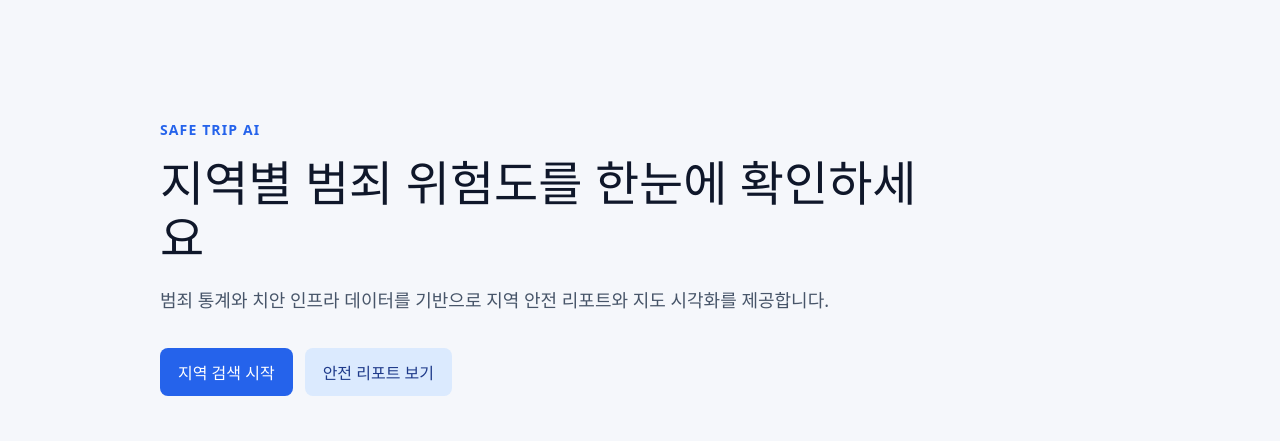
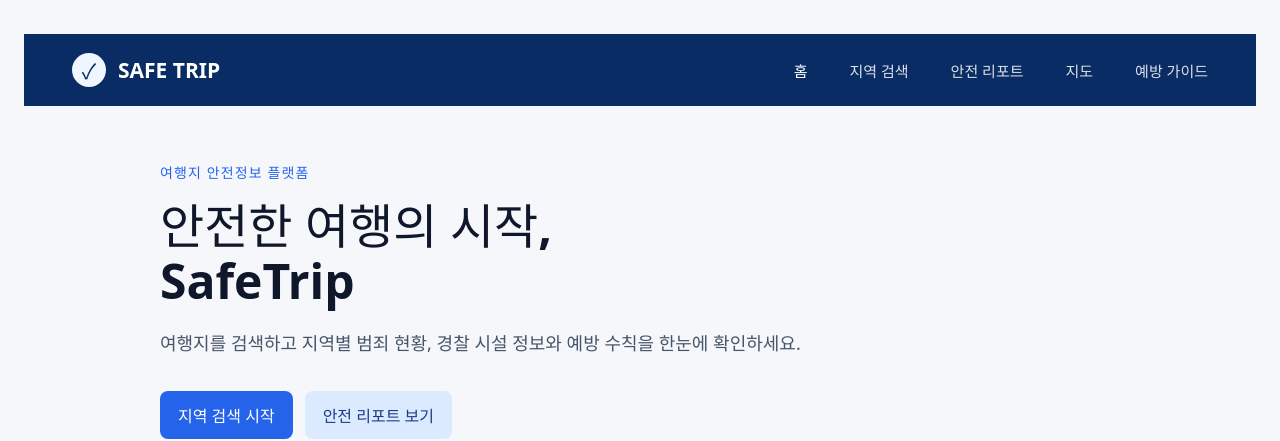
Before and after one commit to knsime12/crime-risk-analysis, a React (Vite) app in the folder frontend/: page / in a window 1280 px wide. Shown: the top 441 px of the page. Built offline with nearby package versions, Linux system fonts and the light colour scheme; no server answers.

Commit message:
홈 화면에 기존 SAFE TRIP 네비게이션 스타일 반영

```diff
--- a/frontend/src/App.css
+++ b/frontend/src/App.css
@@ -1,6 +1,6 @@
 .app {
   min-height: 100vh;
-  padding: 64px 24px;
+  padding: 34px 24px 64px;
 }
 
 .hero-section {
@@ -517,3 +517,61 @@
   display: block;
   margin-top: 8px;
 }
+
+.navbar {
+  width: 100%;
+  height: 72px;
+  background: #082c63;
+  display: flex;
+  align-items: center;
+  justify-content: space-between;
+  padding: 0 42px;
+  position: sticky;
+  top: 0;
+  z-index: 100;
+}
+
+.logo,
+.nav-menu button {
+  border: 0;
+  background: transparent;
+  cursor: pointer;
+}
+
+.logo {
+  display: flex;
+  align-items: center;
+  gap: 12px;
+  color: white;
+  font-size: 21px;
+  font-weight: 900;
+}
+
+.logo-icon {
+  display: grid;
+  place-items: center;
+  width: 34px;
+  height: 34px;
+  border-radius: 999px;
+  background: #eff6ff;
+  color: #082c63;
+}
+
+.nav-menu {
+  display: flex;
+  align-items: center;
+  gap: 30px;
+  height: 100%;
+}
+
+.nav-menu button {
+  height: 100%;
+  color: rgba(255, 255, 255, 0.86);
+  font-size: 15px;
+  font-weight: 800;
+}
+
+.nav-menu button:hover,
+.nav-menu button.active {
+  color: white;
+}
--- a/frontend/src/App.jsx
+++ b/frontend/src/App.jsx
@@ -55,14 +55,32 @@ export default function App() {
   }
 
   return (
-    <main className="app">
+    <main id="top" className="app">
+
+      <header className="navbar">
+        <button type="button" className="logo" onClick={() => scrollToSection('top')}>
+          <span className="logo-icon">✓</span>
+          <span>SAFE TRIP</span>
+        </button>
+
+        <nav className="nav-menu">
+          <button type="button" className="active" onClick={() => scrollToSection('top')}>홈</button>
+          <button type="button" onClick={() => scrollToSection('region-search')}>지역 검색</button>
+          <button type="button" onClick={() => scrollToSection('safety-report')}>안전 리포트</button>
+          <button type="button" onClick={() => scrollToSection('safety-map')}>지도</button>
+          <button type="button" onClick={() => scrollToSection('safety-guid')}>예방 가이드</button>
+        </nav>
+      </header>
 
       <section className="hero-section">
 
-        <p className="eyebrow">SAFE TRIP AI</p>
-        <h1>지역별 범죄 위험도를 한눈에 확인하세요</h1>
+        <p className="eyebrow">여행지 안전정보 플랫폼</p>
+        <h1>
+          안전한 여행의 시작,<br />
+          <span>SafeTrip</span>
+        </h1>
         <p className="hero-description">
-          범죄 통계와 치안 인프라 데이터를 기반으로 지역 안전 리포트와 지도 시각화를 제공합니다.
+          여행지를 검색하고 지역별 범죄 현황, 경찰 시설 정보와 예방 수칙을 한눈에 확인하세요.
         </p>
 
         <div className="hero-actions">
```
